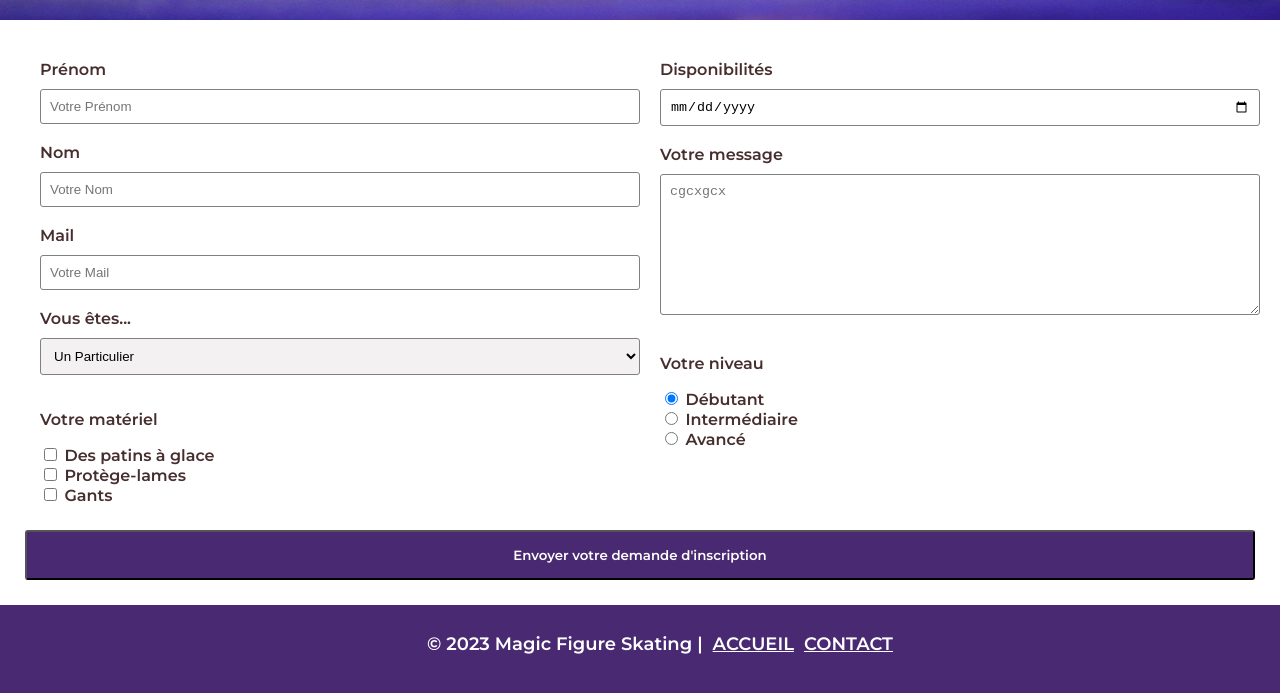
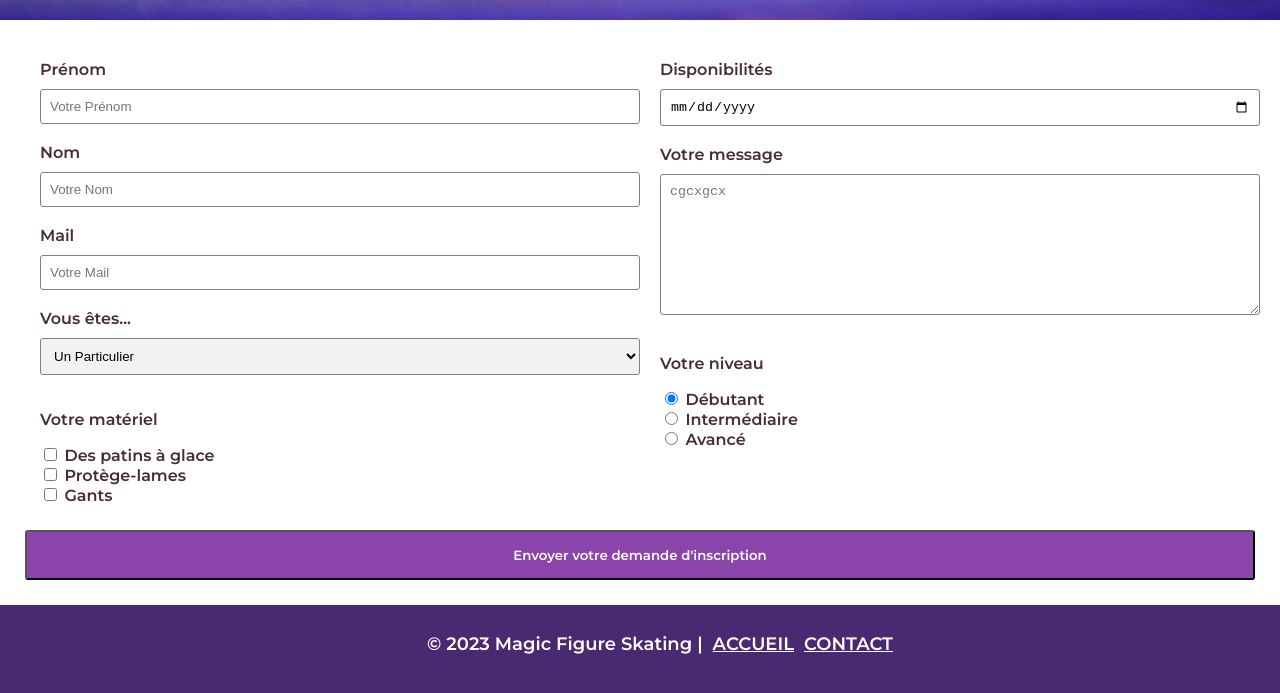
Before and after one commit to raisimen/site_test_figureskating_second, a plain HTML site: page formulaire.html in a window 1280 px wide. In both pictures the pointer is over the input "Envoyer votre demande d'inscription". Shown: the part 690-1383 px from the top of the page. Drawn offline with Linux system fonts and the light colour scheme.

Commit message:
commit_2

```diff
--- a/style.css
+++ b/style.css
@@ -102,6 +102,7 @@ body {
     top: -20px;
 
 }
+
 .mainformulaire {
     display: flex;
     margin: 20px;
@@ -135,8 +136,12 @@ input[type=submit] {
     padding: 15px;
     font-family: 'montserrat';
     border-radius: 3px;
-    margin:5px;
+    margin: 5px;
     width: 100%;
+}
+
+input[type="submit"]:hover {
+    background-color: rgb(138, 68, 170);
 }
 
 .calendar {
```
